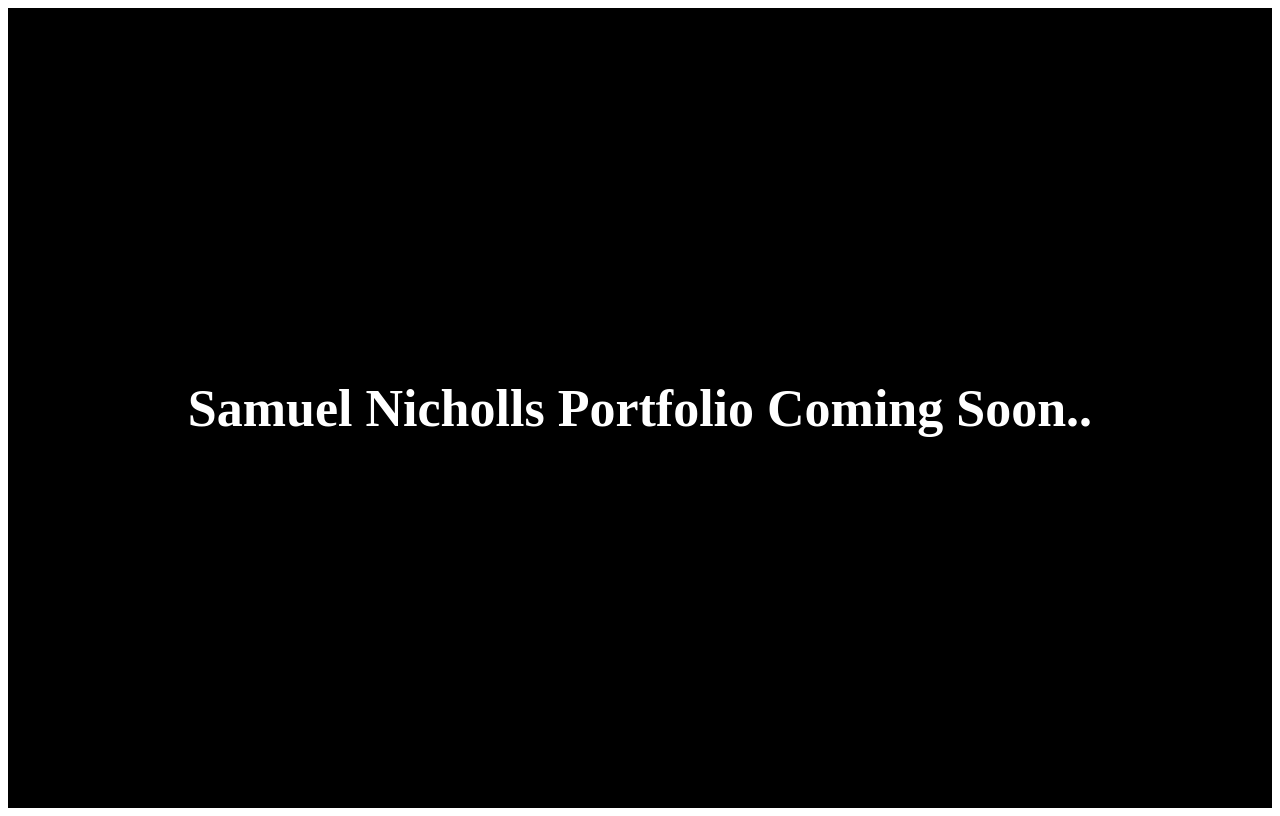
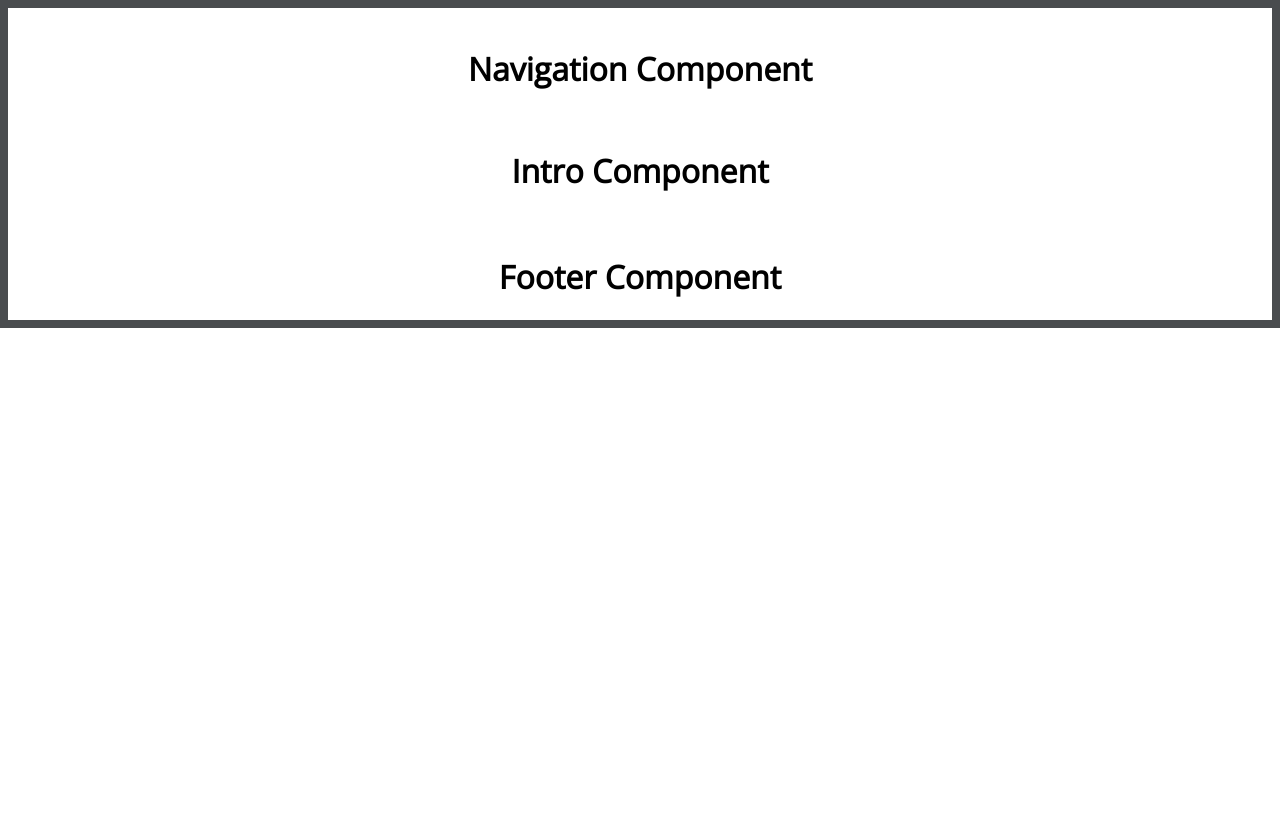
Before and after one commit to thesamnicholls/portfolio, a React (Create React App) app: page / in a window 1280 px wide. Built offline with nearby package versions, Linux system fonts and the light colour scheme.

Commit message:
adding in skeleton of components

```diff
--- a/src/app.scss
+++ b/src/app.scss
@@ -2,6 +2,7 @@
 
 .App {
   text-align: center;
+  background-color: white;
 }
 
 .App-logo {
@@ -10,12 +11,10 @@
 }
 
 .App-header {
-  background-color: black;
   min-height: 100vh;
   display: flex;
   flex-direction: column;
-  align-items: center;
-  justify-content: center;
+  text-align: left;
   font-size: calc(10px + 2vmin);
   color: white;
 }
--- a/src/components/App.js
+++ b/src/components/App.js
@@ -1,12 +1,17 @@
 import React, { Component } from "react"
+import Navigation from './Navigation';
+import Intro from './Intro';
+import Footer from './Footer';
 
 class App extends Component {
   render() {
     return (
       <div className="App">
-        <header className="App-header">
-          <h1>Samuel Nicholls Portfolio Coming Soon..</h1>
-        </header>
+        <Navigation />
+        <div className='container'>
+          <Intro />
+        </div>
+        <Footer />
       </div>
     )
   }
--- /dev/null
+++ b/src/components/Footer.js
@@ -0,0 +1,13 @@
+import React, { Component } from "react"
+
+class Footer extends Component {
+  render() {
+    return (
+        <div className='footer'>
+          <h1>Footer Component</h1>
+        </div>
+    )
+  }
+}
+
+export default Footer;
--- /dev/null
+++ b/src/components/Intro.js
@@ -0,0 +1,13 @@
+import React, { Component } from "react"
+
+class Intro extends Component {
+  render() {
+    return (
+      <div className='intro'>
+        <h1>Intro Component</h1>
+      </div>
+    )
+  }
+}
+
+export default Intro;
--- /dev/null
+++ b/src/components/Navigation.js
@@ -0,0 +1,13 @@
+import React, { Component } from "react"
+
+class Navigation extends Component {
+  render() {
+    return (
+        <div className='navigation'>
+          <h1>Navigation Component</h1>
+        </div>
+    )
+  }
+}
+
+export default Navigation;
--- a/src/scss/_variables.scss
+++ b/src/scss/_variables.scss
@@ -0,0 +1,38 @@
+@import url('https://fonts.googleapis.com/css?family=Open+Sans&display=swap');
+@import url('https://fonts.googleapis.com/css?family=Montserrat&display=swap');
+
+* {
+  font-family: 'Open Sans', sans-serif;
+}
+
+.navigation {
+  width: 100%;
+  height: 120px;
+  background-color: white;
+  color: white;
+  display: flex;
+  text-align: center;
+  flex-direction: column;
+  align-items: center;
+  justify-content: center;
+}
+
+body {
+  border: 8px solid #494c4e;
+  margin: 0;
+}
+
+h1 {
+  color: black;
+}
+
+h2 {
+  margin: 0;
+}
+
+.container {
+  max-width: 1020px;
+  color: rgb(43, 45, 62);
+  margin: 0px auto;
+  padding: 0px 70px 20px;
+}
```
